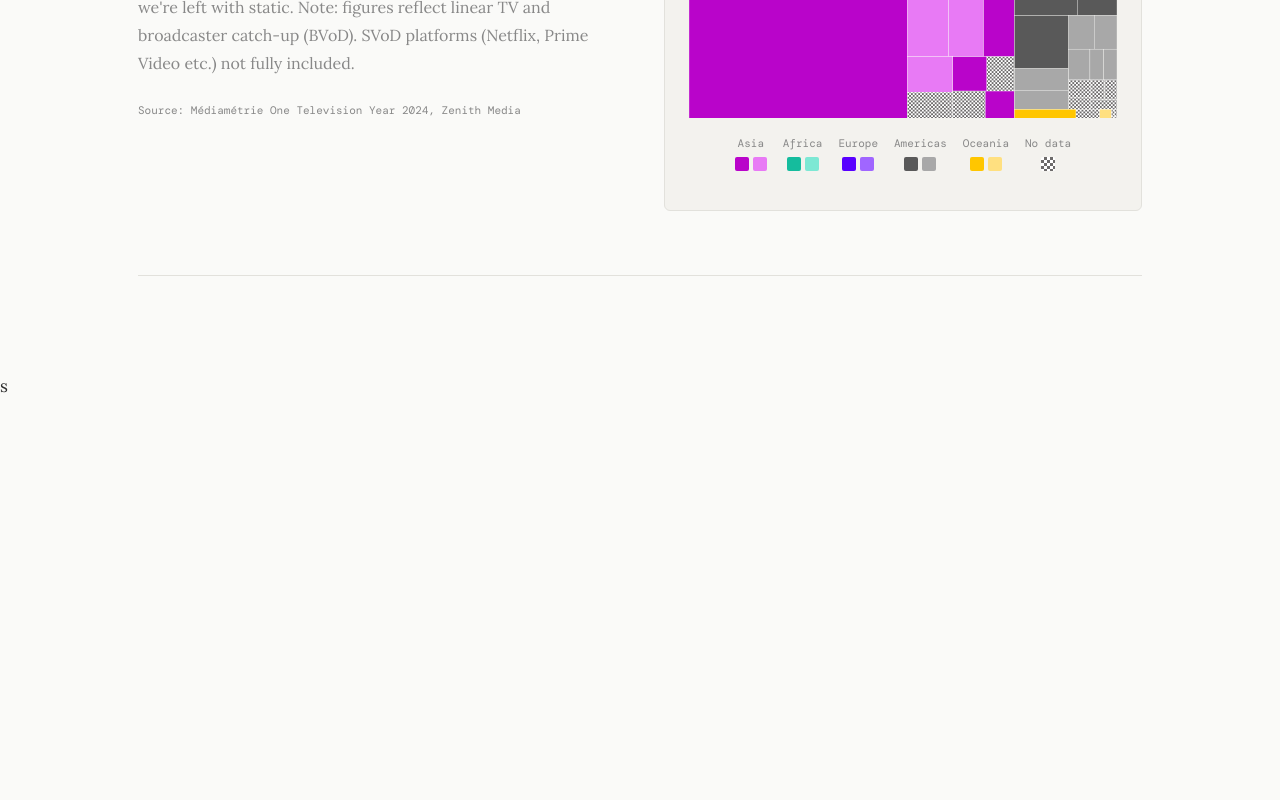
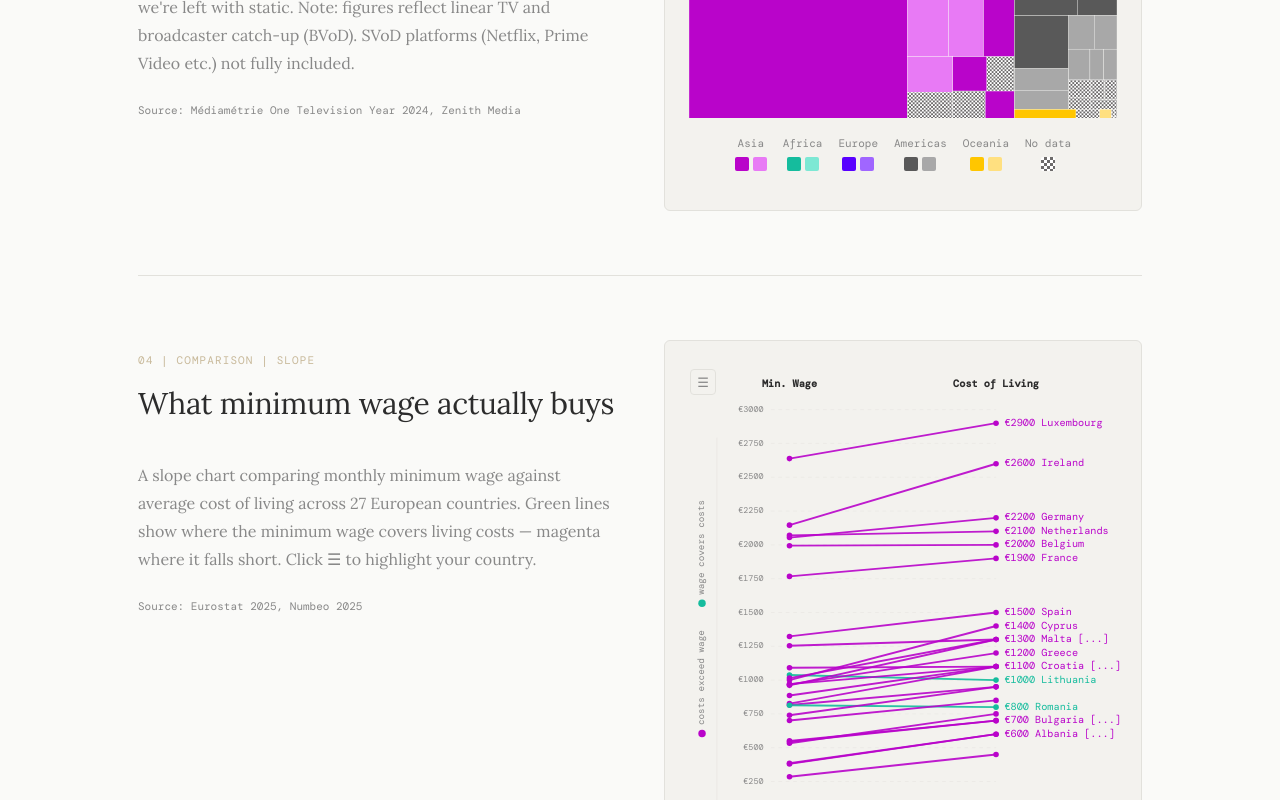
Before and after one commit to lillar/my-portfolio, a React (Vite) app: page /my-portfolio/30daychartchallenge in a window 1280 px wide. Shown: the part 2000-2800 px from the top of the page. Before the commit the page ends 2400 px from the top, so only its background shows below. Built offline with nearby package versions, Linux system fonts and the light colour scheme.

Commit message:
day 4 chart challenge

```diff
--- a/src/components/SlopeChart.jsx
+++ b/src/components/SlopeChart.jsx
@@ -1,100 +1,245 @@
 import * as d3 from "d3";
-import { useState, useMemo } from "react";
-import { wageVsCostData } from "../data/wagevsCostData";
+import { useState, useMemo, useRef, useEffect } from "react";
+import { wageVsCostData } from "../data/wageVsCostData";
 
-const width = 600;
-const height = 700;
-const margin = { top: 40, right: 140, bottom: 40, left: 140 };
-const innerWidth = width - margin.left - margin.right;
+const COLOR_ABOVE = "#15bc9d";
+const COLOR_BELOW = "#b904ca";
+
+// ── Fix 2: hamburger aligns with legend strip ──────────────
+const LEGEND_W = 28;       // left strip width for legend + hamburger
+
+
+// ── Fix 3: push LEFT_COL right so wage labels don't overlap Y ticks ──
+const width = 460;
+const height = 500;        // Fix 2: fixed at 500
+
+const margin = { top: 48, right: 130, bottom: 16, left: LEGEND_W + 80 };
+const LEFT_COL = margin.left;          // left dots (minWage)
+const RIGHT_COL = width - margin.right; // right dots (costOfLiving)
 const innerHeight = height - margin.top - margin.bottom;
 
-const COLOR_ABOVE = "#15bc9d"; // wage > cost = comfortable
-const COLOR_BELOW = "#b904ca"; // wage < cost = struggling
+const MIN_GAP = 11;
+
+function resolveCollisions(posMap) {
+  const keys = Object.keys(posMap).sort((a, b) => posMap[a] - posMap[b]);
+  for (let i = 1; i < keys.length; i++) {
+    const prev = keys[i - 1];
+    const curr = keys[i];
+    const overlap = posMap[prev] + MIN_GAP - posMap[curr];
+    if (overlap > 0) posMap[curr] += overlap;
+  }
+  return posMap;
+}
+
+// ── Fix 5: group right labels by costOfLiving value ───────
+// Returns label string: first country alphabetically + "[...]" if multiple
+// Unless a specific country is selected — then show that country
+function getRightLabel(costOfLiving, selected) {
+  const matches = wageVsCostData
+    .filter((d) => d.costOfLiving === costOfLiving)
+    .map((d) => d.country)
+    .sort();
+
+  if (selected !== "All") {
+    const isMatch = matches.includes(selected);
+    if (isMatch) return selected;
+    // not selected country — return default collapsed label
+    if (matches.length === 1) return matches[0];
+    return `${matches[0]} [...]`;
+  }
+
+  if (matches.length === 1) return matches[0];
+  return `${matches[0]} [...]`;
+}
 
 export default function SlopeChart() {
   const [selected, setSelected] = useState("All");
+  const [menuOpen, setMenuOpen] = useState(false);
+  const [tooltip, setTooltip] = useState(null);
+  const menuRef = useRef(null);
 
-  const countries = ["All", ...wageVsCostData.map((d) => d.country)];
+  useEffect(() => {
+    const handler = (e) => {
+      if (menuRef.current && !menuRef.current.contains(e.target)) {
+        setMenuOpen(false);
+      }
+    };
+    document.addEventListener("mousedown", handler);
+    return () => document.removeEventListener("mousedown", handler);
+  }, []);
+
+  const showTooltip = (e, country) => {
+    const d = wageVsCostData.find((x) => x.country === country);
+    const rect = e.currentTarget.closest("div").getBoundingClientRect();
+    setTooltip({
+      country: d.country,
+      minWage: d.minWage,
+      costOfLiving: d.costOfLiving,
+      x: e.clientX - rect.left,
+      y: e.clientY - rect.top,
+    });
+  };
+
+  const hideTooltip = () => setTooltip(null);
 
   const maxVal = d3.max(wageVsCostData, (d) => Math.max(d.minWage, d.costOfLiving));
 
-  // Y scale with 50 EUR ticks
-  const yScale = d3.scaleLinear()
-    .domain([0, Math.ceil(maxVal / 100) * 100])
-    .range([innerHeight, 0]);
+  // ── Fix 4: 250 EUR tick intervals ─────────────────────────
+  const yMax = Math.ceil(maxVal / 250) * 250;
+  const yScale = useMemo(() =>
+    d3.scaleLinear().domain([0, yMax]).range([innerHeight, 0]),
+  [yMax]);
 
-  const ticks = yScale.ticks(Math.ceil(maxVal / 100));
+  const ticks = d3.range(0, yMax + 1, 250);
 
-  const isHighlighted = (d) =>
-    selected === "All" || d.country === selected;
+  const isHighlighted = (d) => selected === "All" || d.country === selected;
+
+  const leftPositions = useMemo(() => {
+    const pos = {};
+    wageVsCostData.forEach((d) => { pos[d.country] = yScale(d.minWage); });
+    return resolveCollisions(pos);
+  }, [yScale]);
+
+  // ── Fix 5: deduplicate right labels by costOfLiving value ─
+  // Only render one label per unique costOfLiving value
+  const renderedRightValues = new Set();
+
+  const legendMid = margin.top + innerHeight / 2;
+  const legendGap = 70;
 
   return (
-    <div style={{ width: "100%" }}>
-      {/* Dropdown */}
-      <div style={{
-        display: "flex", alignItems: "center", gap: 12,
-        marginBottom: 16, fontFamily: "var(--mono)", fontSize: 12,
-        justifyContent: "center",
+    <div style={{ width: "100%", position: "relative" }}>
+
+      {/* ── Fix 1+2: Hamburger in legend strip, top-aligned ── */}
+      <div ref={menuRef} style={{
+        position: "absolute",
+        top: 4,
+        left: LEGEND_W / 2 - 13, // centered in legend strip
+        zIndex: 20,
       }}>
-        <label style={{ color: "var(--text-muted)" }}>Find your country:</label>
-        <select
-          value={selected}
-          onChange={(e) => setSelected(e.target.value)}
+        <button
+          onClick={() => setMenuOpen((o) => !o)}
+          title="Find your country"
           style={{
-            fontFamily: "var(--mono)",
-            fontSize: 12,
-            padding: "4px 8px",
+            width: 26, height: 26,
             border: "1px solid var(--border)",
             borderRadius: 4,
+            background: menuOpen ? "var(--text)" : "transparent",
+            color: menuOpen ? "var(--bg)" : "var(--text-muted)",
+            cursor: "pointer",
+            fontSize: 13,
+            display: "flex", alignItems: "center", justifyContent: "center",
+          }}
+        >☰</button>
+
+        {/* Dropdown panel */}
+        {menuOpen && (
+          <div style={{
+            position: "absolute",
+            top: 30, left: 0,
             background: "var(--bg)",
-            color: "var(--text)",
+            border: "1px solid var(--border)",
+            borderRadius: 6,
+            boxShadow: "0 4px 16px rgba(0,0,0,0.12)",
+            minWidth: 170,
+            maxHeight: 260,
+            overflowY: "auto",
+            padding: "4px 0",
+            zIndex: 30,
+          }}>
+            {["All", ...wageVsCostData.map((d) => d.country).sort()].map((c) => (
+              <div key={c}
+                onClick={() => { setSelected(c); setMenuOpen(false); }}
+                style={{
+                  padding: "5px 12px",
+                  fontFamily: "var(--mono)", fontSize: 11,
                   cursor: "pointer",
+                  background: selected === c ? "var(--tag-bg)" : "transparent",
+                  color: selected === c ? "var(--text)" : "var(--text-muted)",
+                  fontWeight: selected === c ? 600 : 400,
                 }}
               >
-          {countries.map((c) => (
-            <option key={c} value={c}>{c}</option>
+                {c === "All" ? "All countries" : c}
+              </div>
             ))}
-        </select>
-        {selected !== "All" && (
-          <button
-            onClick={() => setSelected("All")}
-            style={{
-              fontFamily: "var(--mono)",
-              fontSize: 11,
-              padding: "4px 8px",
-              border: "1px solid var(--border)",
-              borderRadius: 4,
-              background: "transparent",
-              color: "var(--text-muted)",
-              cursor: "pointer",
-            }}
-          >
-            Clear
-          </button>
+          </div>
         )}
       </div>
 
-      <svg viewBox={`0 0 ${width} ${height}`} width="100%">
-        <g transform={`translate(${margin.left}, ${margin.top})`}>
+      {/* Selected country pill */}
+      {selected !== "All" && (
+        <div style={{
+          position: "absolute",
+          top: 0, left: `${((LEFT_COL + RIGHT_COL) / 2 / width) * 100}%`,
+          transform: "translateX(-50%)",
+          zIndex: 20,
+          display: "flex", alignItems: "center", gap: 4,
+          background: "var(--tag-bg)", borderRadius: 4,
+          padding: "2px 8px",
+          fontFamily: "var(--mono)", fontSize: 10,
+          color: "var(--text)",
+        }}>
+          {selected}
+          <span onClick={() => setSelected("All")}
+            style={{ cursor: "pointer", color: "var(--text-muted)", fontSize: 12 }}>×</span>
+        </div>
+      )}
 
-          {/* Y axis grid + ticks */}
+      {/* ── SVG chart ── */}
+      <svg viewBox={`0 0 ${width} ${height}`} width="100%" style={{ display: "block", overflow: "visible" }}>
+
+        {/* ── Fix 1: legend — dot BEFORE text, vertical, inside SVG ── */}
+        {/* "wage covers costs" — upper */}
+        <g transform={`translate(${LEGEND_W / 2}, ${legendMid - legendGap}) rotate(-90)`}>
+          <circle cx={-60} cy={0} r={4} fill={COLOR_ABOVE} />
+          <text
+            x={0} y={0}
+            textAnchor="middle"
+            dominantBaseline="middle"
+            fontSize={10}
+            fontFamily="var(--mono)"
+            fill="var(--text-muted)"
+          >
+            wage covers costs
+          </text>
+        </g>
+
+        {/* "costs exceed wage" — lower */}
+        <g transform={`translate(${LEGEND_W / 2}, ${legendMid + legendGap}) rotate(-90)`}>
+          <circle cx={-60} cy={0} r={4} fill={COLOR_BELOW} />
+          <text
+            x={0} y={0}
+            textAnchor="middle"
+            dominantBaseline="middle"
+            fontSize={10}
+            fontFamily="var(--mono)"
+            fill="var(--text-muted)"
+          >
+            costs exceed wage
+          </text>
+        </g>
+
+        {/* Separator between legend strip and chart */}
+        <line
+          x1={LEGEND_W + 2} y1={margin.top + 30}
+          x2={LEGEND_W + 2} y2={margin.top + innerHeight}
+          stroke="var(--border)" strokeWidth={0.5}
+        />
+
+        <g transform={`translate(0, ${margin.top})`}>
+
+          {/* Y grid + tick labels */}
           {ticks.map((tick) => (
             <g key={tick}>
               <line
-                x1={0} x2={innerWidth}
+                x1={LEFT_COL - 20} x2={RIGHT_COL}
                 y1={yScale(tick)} y2={yScale(tick)}
-                stroke="var(--border)"
-                strokeWidth={0.5}
-                strokeDasharray="4 4"
+                stroke="var(--border)" strokeWidth={0.5} strokeDasharray="4 4"
               />
               <text
-                x={-8}
-                y={yScale(tick)}
-                textAnchor="end"
-                dominantBaseline="middle"
-                fontSize={9}
-                fontFamily="var(--mono)"
-                fill="var(--text-muted)"
+                x={LEFT_COL - 28} y={yScale(tick)}
+                textAnchor="end" dominantBaseline="middle"
+                fontSize={9} fontFamily="var(--mono)" fill="var(--text-muted)"
               >
                 €{tick}
               </text>
@@ -102,12 +247,12 @@ export default function SlopeChart() {
           ))}
 
           {/* Column headers */}
-          <text x={0} y={-20} textAnchor="middle" fontSize={11}
-            fontFamily="var(--mono)" fontWeight={600} fill="var(--text)">
+          <text x={LEFT_COL} y={-24} textAnchor="middle"
+            fontSize={11} fontFamily="var(--mono)" fontWeight={600} fill="var(--text)">
             Min. Wage
           </text>
-          <text x={innerWidth} y={-20} textAnchor="middle" fontSize={11}
-            fontFamily="var(--mono)" fontWeight={600} fill="var(--text)">
+          <text x={RIGHT_COL} y={-24} textAnchor="middle"
+            fontSize={11} fontFamily="var(--mono)" fontWeight={600} fill="var(--text)">
             Cost of Living
           </text>
 
@@ -116,86 +261,121 @@ export default function SlopeChart() {
             const highlight = isHighlighted(d);
             const color = d.minWage >= d.costOfLiving ? COLOR_ABOVE : COLOR_BELOW;
             return (
-              <line
-                key={d.country}
-                x1={0}
-                y1={yScale(d.minWage)}
-                x2={innerWidth}
-                y2={yScale(d.costOfLiving)}
+              <line key={d.country}
+                x1={LEFT_COL} y1={yScale(d.minWage)}
+                x2={RIGHT_COL} y2={yScale(d.costOfLiving)}
                 stroke={color}
                 strokeWidth={highlight ? 2 : 0.8}
                 strokeOpacity={highlight ? 0.9 : 0.15}
+                onMouseEnter={(e) => { showTooltip(e, d.country); setSelected(d.country); }}
+                onMouseLeave={() => { hideTooltip(); setSelected("All"); }}
+                style={{ cursor: "pointer" }}
               />
             );
           })}
 
-          {/* Left dots + labels (min wage) */}
+          {/* Left dots */}
           {wageVsCostData.map((d) => {
             const highlight = isHighlighted(d);
             const color = d.minWage >= d.costOfLiving ? COLOR_ABOVE : COLOR_BELOW;
+            const isSelected = selected === d.country;
+
             return (
               <g key={`left-${d.country}`} opacity={highlight ? 1 : 0.2}>
-                <circle
-                  cx={0} cy={yScale(d.minWage)} r={3}
+                <circle cx={LEFT_COL} cy={yScale(d.minWage)} r={3} fill={color}
+                onMouseEnter={(e) => { showTooltip(e, d.country); setSelected(d.country); }}
+                onMouseLeave={() => { hideTooltip(); setSelected("All"); }}
+                  style={{ cursor: "pointer" }}/>
+                {isSelected && (
+                  <text
+                    x={LEFT_COL+10}
+                    y={yScale(d.minWage) - 10}
+                    textAnchor="end" dominantBaseline="middle"
+                    fontSize={11}
+                    fontFamily="var(--mono)"
+                    fontWeight={400}
                     fill={color}
-                />
-                <text
-                  x={-10}
-                  y={yScale(d.minWage)}
-                  textAnchor="end"
-                  dominantBaseline="middle"
-                  fontSize={highlight ? 11 : 9}
-                  fontFamily="var(--mono)"
-                  fontWeight={highlight ? 600 : 400}
-                  fill={highlight ? color : "var(--text-muted)"}
                   >
                     €{d.minWage}
                   </text>
+                )}
               </g>
             );
           })}
 
-          {/* Right dots + labels (cost of living) */}
+          {/* ── Fix 5: Right dots + deduplicated labels ── */}
           {wageVsCostData.map((d) => {
             const highlight = isHighlighted(d);
             const color = d.minWage >= d.costOfLiving ? COLOR_ABOVE : COLOR_BELOW;
+            const labelY = yScale(d.costOfLiving);;
+
+            // Determine if this country should render the right label
+            const sameValueCountries = wageVsCostData
+              .filter((x) => x.costOfLiving === d.costOfLiving)
+              .map((x) => x.country)
+              .sort();
+
+            const isFirstAlpha = sameValueCountries[0] === d.country;
+            const isSelected = selected === d.country;
+
+            // Render label only for: first alphabetically, OR selected country
+            const shouldRenderLabel =
+                (isSelected) ||
+                (d.costOfLiving % 100 !== 50 &&  // skip x50 values
+                isFirstAlpha && !renderedRightValues.has(d.costOfLiving));
+
+            if (shouldRenderLabel && !isSelected) {
+              renderedRightValues.add(d.costOfLiving);
+            }
+
+            const label = getRightLabel(d.costOfLiving, selected);
+
             return (
               <g key={`right-${d.country}`} opacity={highlight ? 1 : 0.2}>
-                <circle
-                  cx={innerWidth} cy={yScale(d.costOfLiving)} r={3}
-                  fill={color}
-                />
+                <circle cx={RIGHT_COL} cy={yScale(d.costOfLiving)} r={3} fill={color}
+                  onMouseEnter={(e) => { showTooltip(e, d.country); setSelected(d.country); }}
+                  onMouseLeave={() => { hideTooltip(); setSelected("All"); }}
+                  style={{ cursor: "pointer" }}/>
+                {shouldRenderLabel && (
                   <text
-                  x={innerWidth + 10}
-                  y={yScale(d.costOfLiving)}
+                    x={RIGHT_COL + 9} y={labelY}
                     dominantBaseline="middle"
                     fontSize={highlight ? 11 : 9}
                     fontFamily="var(--mono)"
-                  fontWeight={highlight ? 600 : 400}
+                    fontWeight={highlight ? 400 : 200}
                     fill={highlight ? color : "var(--text-muted)"}
                   >
-                  €{d.costOfLiving} {d.country}
+                    €{d.costOfLiving} {label}
                   </text>
+                )}
               </g>
             );
           })}
 
         </g>
-
-        {/* Legend */}
-        <g transform={`translate(${margin.left}, ${height - 16})`}>
-          <circle cx={0} cy={0} r={4} fill={COLOR_ABOVE} />
-          <text x={8} y={0} dominantBaseline="middle" fontSize={10}
-            fontFamily="var(--mono)" fill="var(--text-muted)">
-            wage covers costs
-          </text>
-          <circle cx={140} cy={0} r={4} fill={COLOR_BELOW} />
-          <text x={148} y={0} dominantBaseline="middle" fontSize={10}
-            fontFamily="var(--mono)" fill="var(--text-muted)">
-            costs exceed wage
-          </text>
-        </g>
       </svg>
+      {tooltip && (
+        <div style={{
+          position: "absolute",
+          left: tooltip.x + 12,
+          top: tooltip.y - 12,
+          background: "var(--bg)",
+          border: "1px solid var(--border)",
+          borderRadius: 4,
+          padding: "6px 10px",
+          fontFamily: "var(--mono)",
+          fontSize: 10,
+          color: "var(--text)",
+          pointerEvents: "none",
+          boxShadow: "0 2px 8px rgba(0,0,0,0.1)",
+          zIndex: 50,
+          whiteSpace: "nowrap",
+        }}>
+          <div style={{ fontWeight: 600, marginBottom: 4 }}>{tooltip.country}</div>
+          <div style={{ color: "var(--text-muted)" }}>Min. Wage: €{tooltip.minWage}</div>
+          <div style={{ color: "var(--text-muted)" }}>Cost of Living: €{tooltip.costOfLiving}</div>
+        </div>
+      )}
     </div>
   );
 }
--- a/src/data/chartchallengeprojects.jsx
+++ b/src/data/chartchallengeprojects.jsx
@@ -3,6 +3,7 @@ import TvTreemap from "../components/TvTreemap";
 import SlopeChart from "../components/SlopeChart";
 import ForestPictogram from "../components/ForestPictogram";
 import ClimateAreaChart from "../components/ClimateAreaChart";
+import PressFreedomMap from "../components/PressFreedomMap";
 
 export const chartchallengeprojects = [
 {
@@ -40,36 +41,42 @@ export const chartchallengeprojects = [
   tags: [],
   chart: <TvTreemap />,
 },
-/*
+
 {
   id: 4,
   category: "Comparison",
-  title: "Slope",
+  topic: "Slope",
+  title: "What minimum wage actually buys",
   description:
-    "A slope chart comparing monthly minimum wage against average cost of living across 27 European countries. Green lines show where the minimum wage covers living costs — red where it falls short. Use the dropdown to highlight your country.",
+    "A slope chart comparing monthly minimum wage against average cost of living across 27 European countries. Green lines show where the minimum wage covers living costs — magenta where it falls short. Click ☰ to highlight your country.",
   source: "Eurostat 2025, Numbeo 2025",
-  tags: ["D3", "Comparison", "Slope"],
+  tags: [],
   chart: <SlopeChart />,
 },
+/*
 {
   id: 5,
   category: "Comparison",
-  title: "Experimental",
+  topic: "Experimental",
+  title: "A century of warming",
   description:
-    "Monthly temperature anomalies for every decade since 1880, overlaid on the same axes. The dashed line is the average across all decades. Navigate through chapters to see how each era compares — from pre-industrial stability to the record-breaking 2020s. Inspired by Tamas Varga.",
+    "Monthly temperature anomalies for every decade since 1880, overlaid on the same axes. The dashed line is the average across all decades. Navigate through chapters to see how each era compares — from pre-industrial stability to the record-breaking 2020s. Inspired by Tamas Varga and the Visualizing Climate 2026 conference.",
   source: "NASA GISS Surface Temperature Analysis (GISTEMP v4), 2024",
-  tags: ["D3", "Comparison", "Area"],
+  tags: [],
   chart: <ClimateAreaChart />,
 },
+
 {
   id: 6,
   category: "Comparison",
+  topic: "Data Day",
   title: "Data Day - Reporters Without Borders",
   description:
     "",
   source: "",
-  tags: ["D3", "Comparison"],
-  chart: "",
+  tags: [],
+  chart: <PressFreedomMap />,
 },
+
 */
 ];
--- a/src/index.css
+++ b/src/index.css
@@ -238,7 +238,7 @@ nav {
   border: 1px solid var(--border);
   border-radius: 6px;
   padding: 24px;
-  height: 500px;
+  min-height: 500px;
   display: flex;
   align-items: center;
   justify-content: center;
```
Lines whose indentation alone changed are shown as unchanged.
